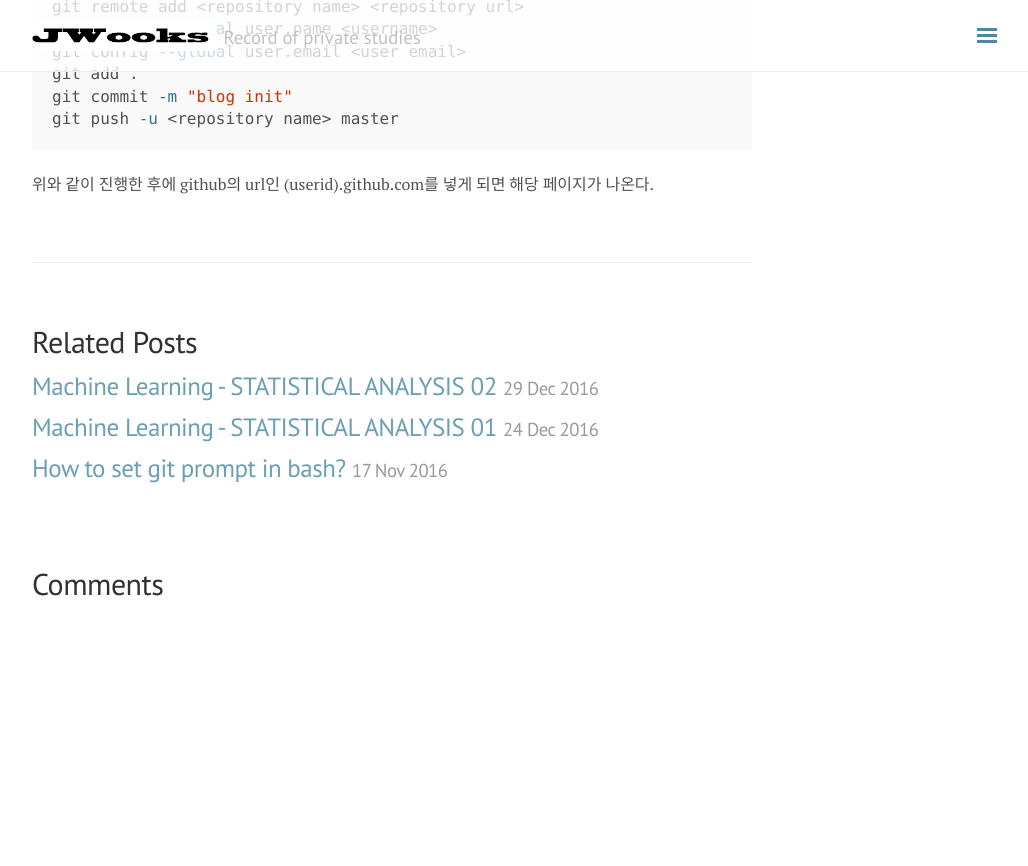
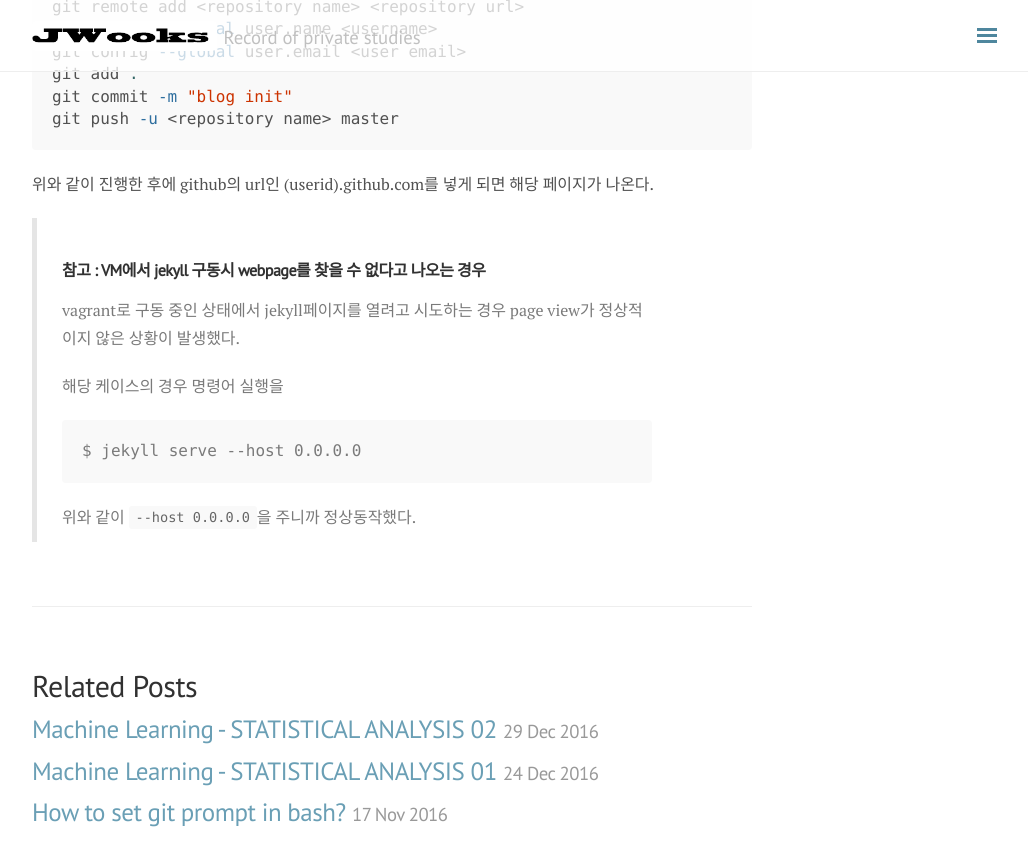
Before and after one commit to crispar/crispar.github.io, a Jekyll site: the page built from _posts/2016-09-14-how-to-install-jekyll-in-github.md, in a window 1280 px wide and 900 px high, scrolled down 3064 px. Shown: the top 866 px of the window, without its empty margins (248-1276 px from the left). Built offline with Jekyll 4.4.1, drawn with Linux system fonts in a browser that asks for light colours; nearby versions of some CDN libraries; comment, search, counter and statistics services are not loaded; before the commit the page ends 3676 px from its top, so only the background shows below that.

Commit message:
update extra error case in jekyll on vagrant service : on vm environment, If user want to show the page on local, he put some extra parameter. I added this on tutorial documents

````diff
--- a/_posts/2016-09-14-how-to-install-jekyll-in-github.md
+++ b/_posts/2016-09-14-how-to-install-jekyll-in-github.md
@@ -112,3 +112,14 @@ git commit -m "blog init"
 git push -u <repository name> master
 ```
 위와 같이 진행한 후에 github의 url인 (userid).github.com를 넣게 되면 해당 페이지가 나온다.
+
+>### 참고 : VM에서 jekyll 구동시 webpage를 찾을 수 없다고 나오는 경우
+>
+> vagrant로 구동 중인 상태에서 jekyll페이지를 열려고 시도하는 경우 page view가 정상적이지 않은 상황이 발생했다.
+>
+> 해당 케이스의 경우 명령어 실행을
+>```
+>$ jekyll serve --host 0.0.0.0
+>```
+>위와 같이 `--host 0.0.0.0`을 주니까 정상동작했다.
+>
````
